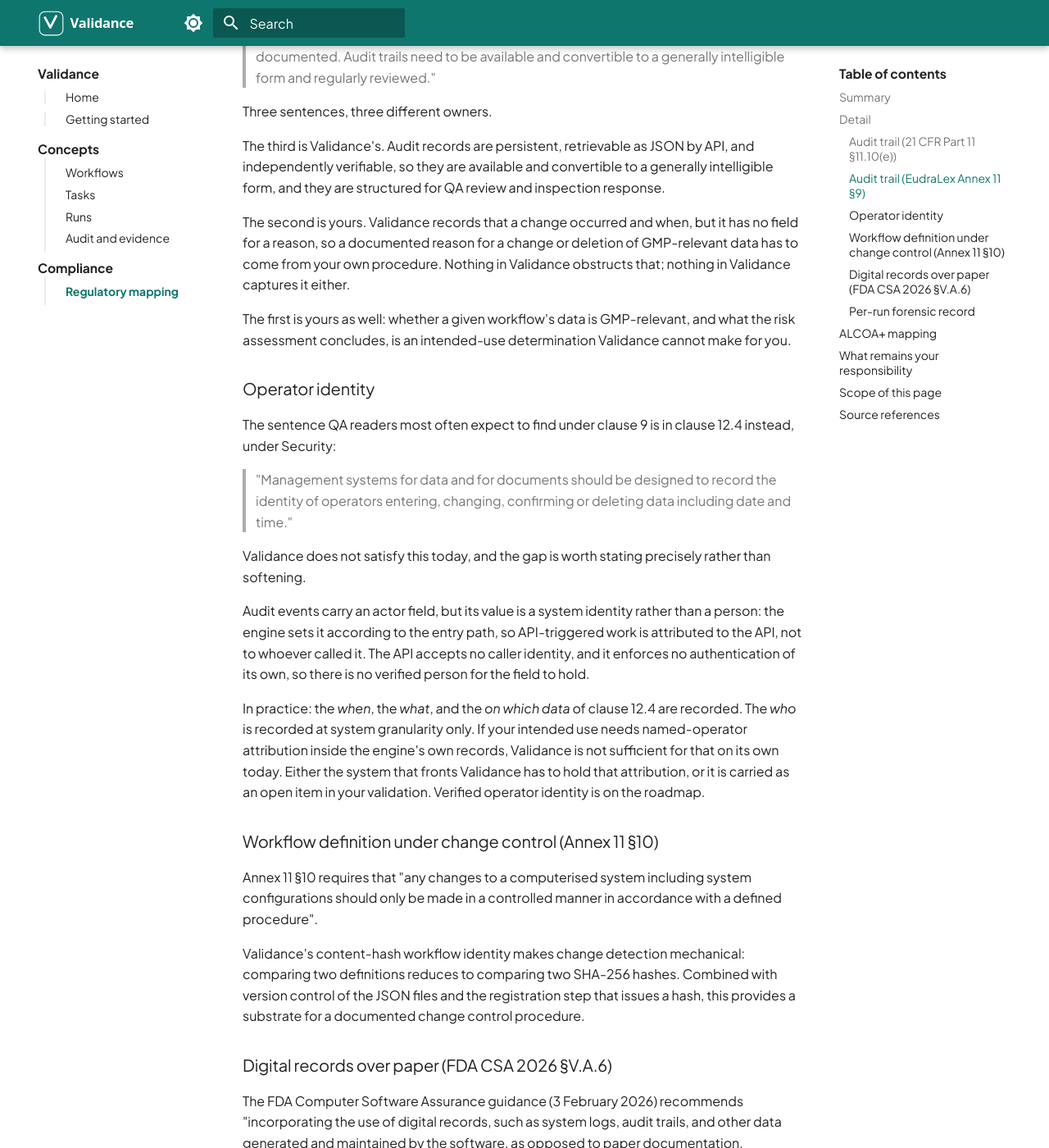
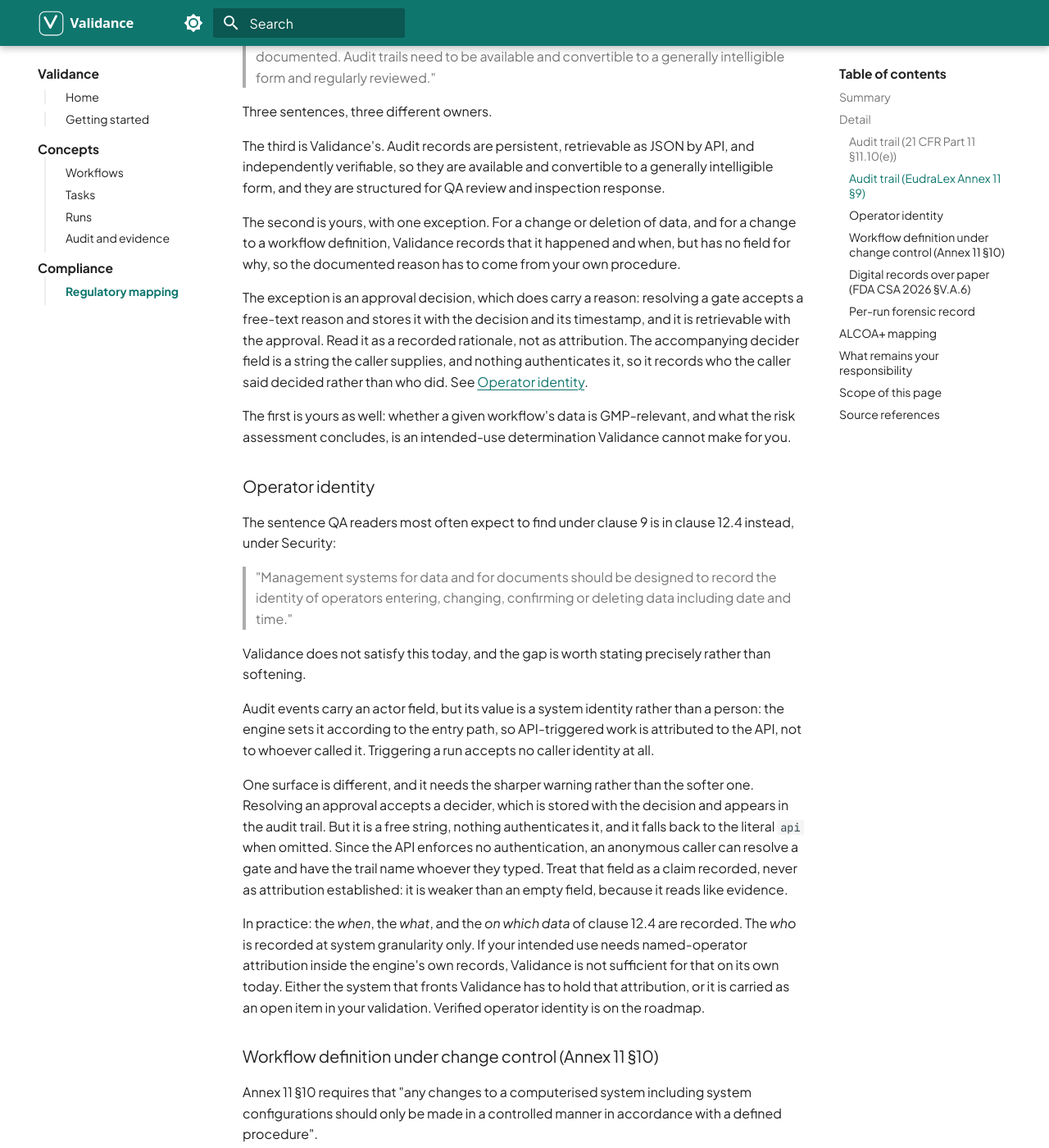
Before and after one commit to validance-io/validance-docs, an MkDocs documentation site: the page built from docs/compliance/regulatory-mapping.md, in a window 1280 px wide and 1400 px high, scrolled down 1623 px. Shown: the whole window at 82% size. Built offline with MkDocs 1.6.1 and Material for MkDocs 9.7.7, drawn with Linux system fonts in a browser that asks for light colours; some of the changed text lies outside the part shown.

Commit message:
docs(compliance): approval decisions do carry a reason; scope the gap properly
The page said the engine "has no field for a reason" and that "nothing in
Validance captures it either". Both read as blanket statements and both are
wrong: an approval decision stores a free-text reason alongside the decision
and its timestamp, retrievable with the approval. The gap is narrower than
claimed and applies to changes to data and to workflow definitions, which is
what Annex 11 clause 9's second sentence actually governs.

Corrected toward precision rather than toward enthusiasm, because the
accompanying decider field needs the opposite treatment. It is a free string
the caller supplies, nothing authenticates it, and it falls back to a literal
default when omitted. With no authentication on the API, an anonymous caller
can resolve a gate and have the trail name whoever they typed. Advertising
"approvals record who decided" on a compliance page would hand a QA reader
attribution they cannot rely on, so the page now says the reason is a
recorded rationale, the decider is a claim recorded rather than attribution
established, and that such a field is weaker than an empty one because it
reads like evidence.

The responsibility bullets are scoped to match: reasons remain the
customer's for data and definition changes with approvals called out as the
exception, and named-operator attribution now explicitly includes making a
recorded approver verifiable rather than asserted.

```diff
--- a/docs/compliance/regulatory-mapping.md
+++ b/docs/compliance/regulatory-mapping.md
@@ -36,7 +36,9 @@ Three sentences, three different owners.
 
 The third is Validance's. Audit records are persistent, retrievable as JSON by API, and independently verifiable, so they are available and convertible to a generally intelligible form, and they are structured for QA review and inspection response.
 
-The second is yours. Validance records that a change occurred and when, but it has no field for a reason, so a documented reason for a change or deletion of GMP-relevant data has to come from your own procedure. Nothing in Validance obstructs that; nothing in Validance captures it either.
+The second is yours, with one exception. For a change or deletion of data, and for a change to a workflow definition, Validance records that it happened and when, but has no field for why, so the documented reason has to come from your own procedure.
+
+The exception is an approval decision, which does carry a reason: resolving a gate accepts a free-text reason and stores it with the decision and its timestamp, and it is retrievable with the approval. Read it as a recorded rationale, not as attribution. The accompanying decider field is a string the caller supplies, and nothing authenticates it, so it records who the caller said decided rather than who did. See [Operator identity](#operator-identity).
 
 The first is yours as well: whether a given workflow's data is GMP-relevant, and what the risk assessment concludes, is an intended-use determination Validance cannot make for you.
 
@@ -48,7 +50,9 @@ The sentence QA readers most often expect to find under clause 9 is in clause 12
 
 Validance does not satisfy this today, and the gap is worth stating precisely rather than softening.
 
-Audit events carry an actor field, but its value is a system identity rather than a person: the engine sets it according to the entry path, so API-triggered work is attributed to the API, not to whoever called it. The API accepts no caller identity, and it enforces no authentication of its own, so there is no verified person for the field to hold.
+Audit events carry an actor field, but its value is a system identity rather than a person: the engine sets it according to the entry path, so API-triggered work is attributed to the API, not to whoever called it. Triggering a run accepts no caller identity at all.
+
+One surface is different, and it needs the sharper warning rather than the softer one. Resolving an approval accepts a decider, which is stored with the decision and appears in the audit trail. But it is a free string, nothing authenticates it, and it falls back to the literal `api` when omitted. Since the API enforces no authentication, an anonymous caller can resolve a gate and have the trail name whoever they typed. Treat that field as a claim recorded, never as attribution established: it is weaker than an empty field, because it reads like evidence.
 
 In practice: the *when*, the *what*, and the *on which data* of clause 12.4 are recorded. The *who* is recorded at system granularity only. If your intended use needs named-operator attribution inside the engine's own records, Validance is not sufficient for that on its own today. Either the system that fronts Validance has to hold that attribution, or it is carried as an open item in your validation. Verified operator identity is on the roadmap.
 
@@ -91,8 +95,8 @@ Validance produces the runtime substrate for compliance evidence. The following
 - Per-workflow risk assessment and qualification
 - Authoring of validation documents (validation plans, qualification protocols, summary reports)
 - Electronic signatures, which stay in your quality system. Validance has no e-signature feature and no e-signature integration
-- Documented reasons for change or deletion of GMP-relevant data (Annex 11 §9)
-- Named-operator attribution, where your intended use requires it (Annex 11 §12.4)
+- Documented reasons for change or deletion of GMP-relevant data, and for changes to a workflow definition (Annex 11 §9). Approval decisions are the exception: those carry a reason
+- Named-operator attribution, where your intended use requires it (Annex 11 §12.4), including any control that would make a recorded approver verifiable rather than asserted
 - Periodic review, supplier qualification, training, business continuity
 - Classification of the workflow's intended use under the relevant predicate rule
 
```
